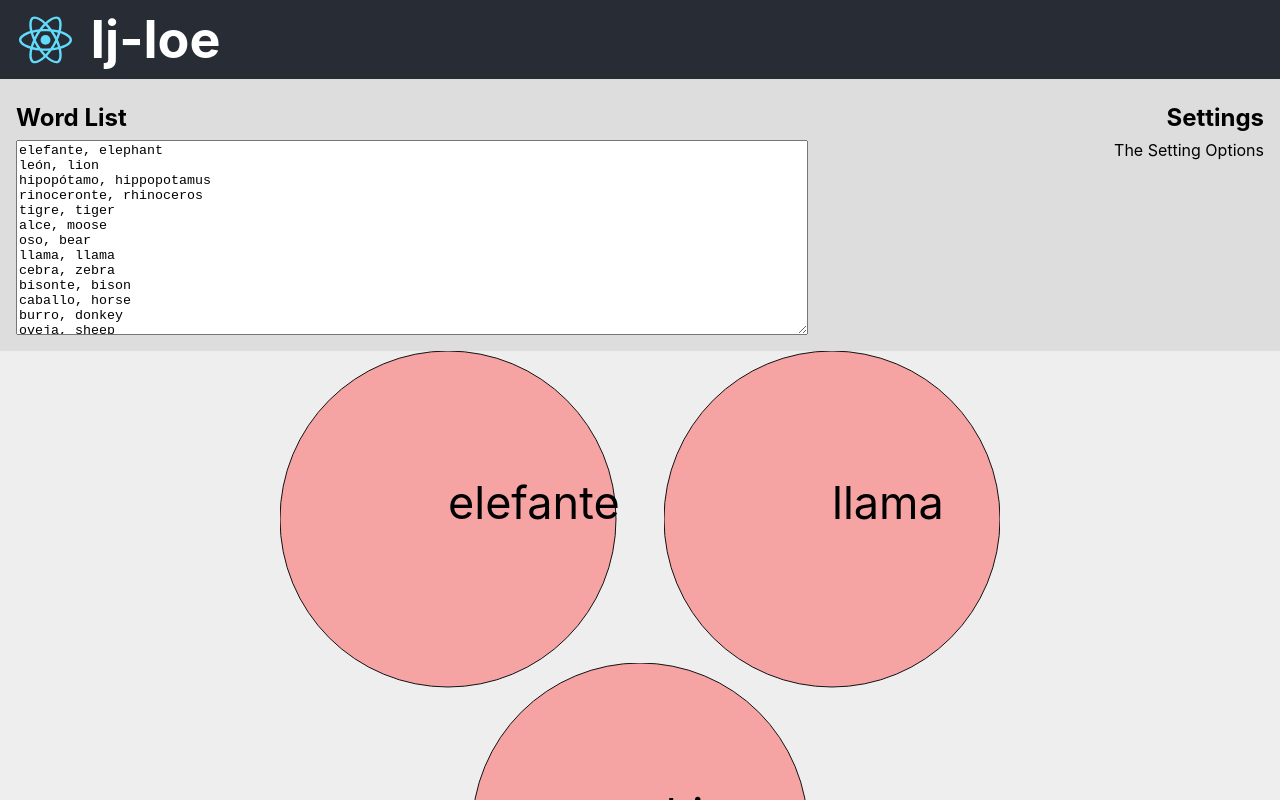
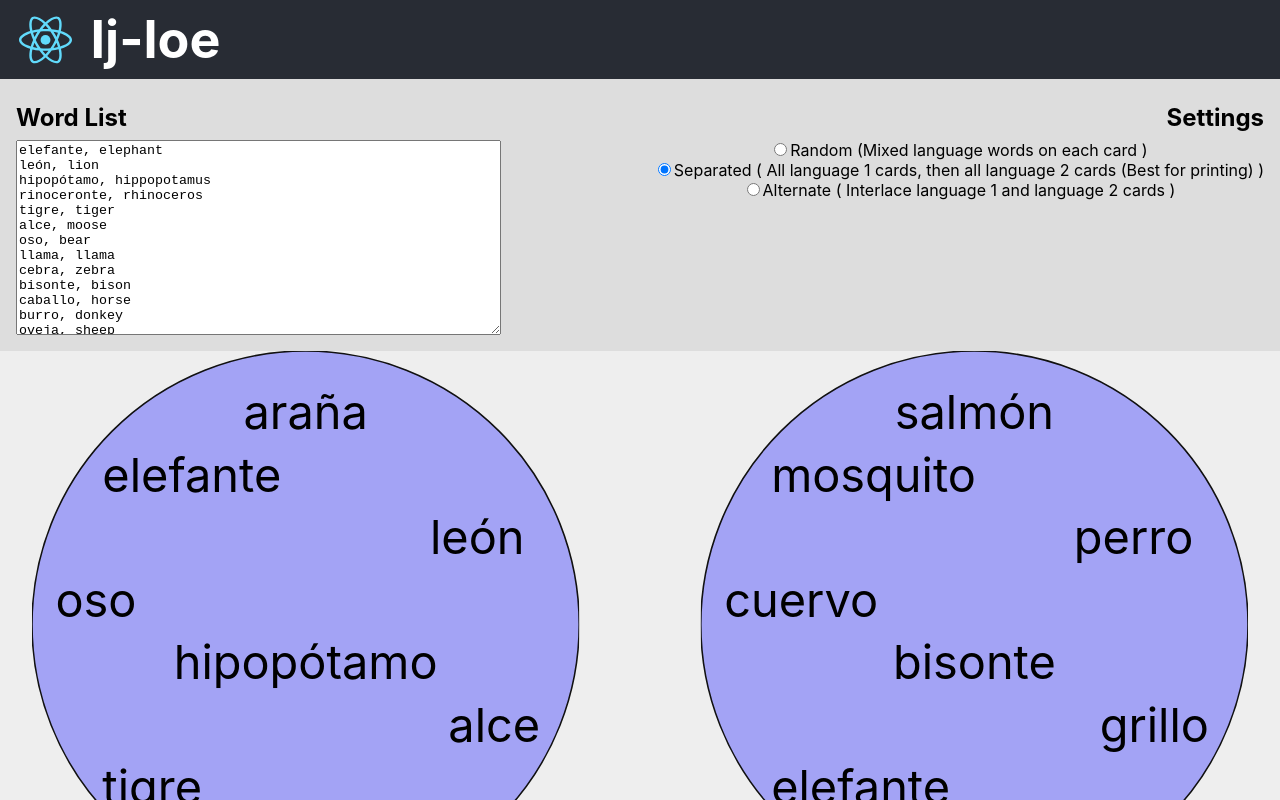
Before and after one commit to ssl37/ij-loe, a React (Create React App) app: page / in a window 1280 px wide. Shown: the top 800 px of the page. Built offline with nearby package versions, Linux system fonts and the light colour scheme.

Commit message:
Layout improvements to words and circles

```diff
--- a/package.json
+++ b/package.json
@@ -50,9 +50,11 @@
   "dependencies": {
     "d3-cloud": "^1.2.5",
     "express": "^4.16.4",
+    "knuth-shuffle": "^1.0.8",
     "react": "^16.9.0",
     "react-dom": "^16.9.0",
     "react-scripts": "3.1.1",
+    "react-tag-cloud": "^1.3.2",
     "uuid": "^3.3.2"
   },
   "devDependencies": {
--- a/src/7array.js
+++ b/src/7array.js
@@ -1,59 +1,60 @@
-let sevenses = [ [ 0, 1, 2, 3, 4, 5, 6, 49 ],
-    [ 7, 8, 9, 10, 11, 12, 13, 49 ],
-    [ 14, 15, 16, 17, 18, 19, 20, 49 ],
-    [ 21, 22, 23, 24, 25, 26, 27, 49 ],
-    [ 28, 29, 30, 31, 32, 33, 34, 49 ],
-    [ 35, 36, 37, 38, 39, 40, 41, 49 ],
-    [ 42, 43, 44, 45, 46, 47, 48, 49 ],
-    [ 0, 43, 37, 31, 25, 19, 13, 50 ],
-    [ 7, 1, 44, 38, 32, 26, 20, 50 ],
-    [ 14, 8, 2, 45, 39, 33, 27, 50 ],
-    [ 21, 15, 9, 3, 46, 40, 34, 50 ],
-    [ 28, 22, 16, 10, 4, 47, 41, 50 ],
-    [ 35, 29, 23, 17, 11, 5, 48, 50 ],
-    [ 42, 36, 30, 24, 18, 12, 6, 50 ],
-    [ 0, 36, 23, 10, 46, 33, 20, 51 ],
-    [ 7, 43, 30, 17, 4, 40, 27, 51 ],
-    [ 14, 1, 37, 24, 11, 47, 34, 51 ],
-    [ 21, 8, 44, 31, 18, 5, 41, 51 ],
-    [ 28, 15, 2, 38, 25, 12, 48, 51 ],
-    [ 35, 22, 9, 45, 32, 19, 6, 51 ],
-    [ 42, 29, 16, 3, 39, 26, 13, 51 ],
-    [ 0, 29, 9, 38, 18, 47, 27, 52 ],
-    [ 7, 36, 16, 45, 25, 5, 34, 52 ],
-    [ 14, 43, 23, 3, 32, 12, 41, 52 ],
-    [ 21, 1, 30, 10, 39, 19, 48, 52 ],
-    [ 28, 8, 37, 17, 46, 26, 6, 52 ],
-    [ 35, 15, 44, 24, 4, 33, 13, 52 ],
-    [ 42, 22, 2, 31, 11, 40, 20, 52 ],
-    [ 0, 22, 44, 17, 39, 12, 34, 53 ],
-    [ 7, 29, 2, 24, 46, 19, 41, 53 ],
-    [ 14, 36, 9, 31, 4, 26, 48, 53 ],
-    [ 21, 43, 16, 38, 11, 33, 6, 53 ],
-    [ 28, 1, 23, 45, 18, 40, 13, 53 ],
-    [ 35, 8, 30, 3, 25, 47, 20, 53 ],
-    [ 42, 15, 37, 10, 32, 5, 27, 53 ],
-    [ 0, 15, 30, 45, 11, 26, 41, 54 ],
-    [ 7, 22, 37, 3, 18, 33, 48, 54 ],
-    [ 14, 29, 44, 10, 25, 40, 6, 54 ],
-    [ 21, 36, 2, 17, 32, 47, 13, 54 ],
-    [ 28, 43, 9, 24, 39, 5, 20, 54 ],
-    [ 35, 1, 16, 31, 46, 12, 27, 54 ],
-    [ 42, 8, 23, 38, 4, 19, 34, 54 ],
-    [ 0, 8, 16, 24, 32, 40, 48, 55 ],
-    [ 7, 15, 23, 31, 39, 47, 6, 55 ],
-    [ 14, 22, 30, 38, 46, 5, 13, 55 ],
-    [ 21, 29, 37, 45, 4, 12, 20, 55 ],
-    [ 28, 36, 44, 3, 11, 19, 27, 55 ],
-    [ 35, 43, 2, 10, 18, 26, 34, 55 ],
-    [ 42, 1, 9, 17, 25, 33, 41, 55 ],
-    [ 0, 7, 14, 21, 28, 35, 42, 56 ],
-    [ 1, 8, 15, 22, 29, 36, 43, 56 ],
-    [ 2, 9, 16, 23, 30, 37, 44, 56 ],
-    [ 3, 10, 17, 24, 31, 38, 45, 56 ],
-    [ 4, 11, 18, 25, 32, 39, 46, 56 ],
-    [ 5, 12, 19, 26, 33, 40, 47, 56 ],
-    [ 6, 13, 20, 27, 34, 41, 48, 56 ],
-    [ 49, 50, 51, 52, 53, 54, 55, 56 ] ];
+let sevenses = [ [ 49, 0, 1, 6, 2, 5, 4, 3 ],
+    [ 27, 47, 18, 38, 9, 52, 0, 29 ],
+    [ 27, 44, 19, 28, 11, 55, 3, 36 ],
+    [ 2, 33, 8, 50, 45, 39, 14, 27 ],
+    [ 15, 2, 25, 28, 48, 38, 51, 12 ],
+    [ 19, 8, 38, 54, 34, 42, 23, 4 ],
+    [ 31, 35, 12, 27, 46, 1, 54, 16 ],
+    [ 13, 4, 52, 24, 33, 35, 15, 44 ],
+    [ 32, 6, 45, 35, 22, 19, 9, 51 ],
+    [ 17, 48, 50, 29, 35, 11, 5, 23 ],
+    [ 35, 8, 47, 53, 25, 30, 20, 3 ],
+    [ 25, 6, 44, 29, 10, 54, 40, 14 ],
+    [ 20, 44, 1, 32, 50, 38, 26, 7 ],
+    [ 23, 47, 31, 7, 39, 15, 55, 6 ],
+    [ 20, 40, 2, 22, 42, 11, 52, 31 ],
+    [ 11, 30, 15, 26, 41, 54, 0, 45 ],
+    [ 25, 17, 41, 33, 9, 42, 55, 1 ],
+    [ 10, 0, 51, 33, 36, 20, 46, 23 ],
+    [ 23, 22, 25, 24, 26, 49, 27, 21 ],
+    [ 33, 21, 38, 11, 6, 53, 43, 16 ],
+    [ 8, 55, 48, 24, 0, 32, 40, 16 ],
+    [ 2, 10, 18, 35, 26, 43, 34, 55 ],
+    [ 32, 56, 25, 18, 11, 46, 39, 4 ],
+    [ 9, 49, 8, 11, 13, 10, 7, 12 ],
+    [ 55, 46, 13, 30, 14, 38, 22, 5 ],
+    [ 42, 30, 12, 24, 50, 18, 36, 6 ],
+    [ 43, 27, 30, 51, 4, 40, 17, 7 ],
+    [ 10, 30, 1, 48, 21, 19, 52, 39 ],
+    [ 5, 56, 19, 47, 26, 33, 12, 40 ],
+    [ 38, 41, 36, 49, 40, 39, 35, 37 ],
+    [ 13, 29, 42, 51, 16, 26, 39, 3 ],
+    [ 17, 3, 10, 38, 56, 45, 31, 24 ],
+    [ 32, 12, 23, 52, 14, 3, 41, 43 ],
+    [ 5, 41, 18, 21, 44, 31, 8, 51 ],
+    [ 43, 19, 0, 37, 31, 13, 25, 50 ],
+    [ 45, 48, 44, 46, 49, 42, 43, 47 ],
+    [ 29, 56, 43, 1, 8, 15, 36, 22 ],
+    [ 16, 47, 22, 10, 50, 41, 4, 28 ],
+    [ 34, 48, 20, 56, 27, 6, 41, 13 ],
+    [ 7, 21, 35, 28, 42, 14, 56, 0 ],
+    [ 31, 30, 49, 28, 29, 34, 33, 32 ],
+    [ 27, 42, 32, 10, 15, 37, 53, 5 ],
+    [ 41, 7, 46, 29, 24, 19, 53, 2 ],
+    [ 24, 54, 5, 28, 20, 43, 39, 9 ],
+    [ 36, 21, 17, 54, 32, 13, 47, 2 ],
+    [ 34, 1, 14, 51, 11, 24, 47, 37 ],
+    [ 49, 16, 19, 18, 17, 14, 15, 20 ],
+    [ 45, 12, 55, 20, 29, 4, 37, 21 ],
+    [ 3, 37, 22, 48, 33, 54, 18, 7 ],
+    [ 26, 37, 8, 46, 28, 17, 52, 6 ],
+    [ 40, 28, 53, 45, 23, 13, 1, 18 ],
+    [ 3, 34, 40, 21, 15, 46, 50, 9 ],
+    [ 36, 9, 53, 14, 48, 31, 26, 4 ],
+    [ 16, 45, 34, 5, 52, 7, 36, 25 ],
+    [ 53, 34, 12, 39, 17, 22, 0, 44 ],
+    [ 51, 52, 54, 53, 56, 50, 55, 49 ],
+    [ 56, 30, 44, 2, 9, 37, 16, 23 ] ];
 
 export default sevenses;
+//module.exports = sevenses;
--- a/src/App.css
+++ b/src/App.css
@@ -74,6 +74,11 @@ textarea.wordlist-area {
   background-color: #eee;
 }
 
+.page-holder {
+  height: 1520vw;
+  width: 95vw;
+}
+
 .il-card {
   stroke: #111;
   stroke-width: 1px;
@@ -94,12 +99,6 @@ textarea.wordlist-area {
   fill: #3333ff;
 }
 
-/*.card-container {*/
-  /*flex-direction: row;*/
-  /*align-items: stretch;*/
-  /*justify-content: space-between;*/
-/*}*/
-
 @media print {
   .App-header {
     display: none;
@@ -113,6 +112,15 @@ textarea.wordlist-area {
     background-color: #fff;
   }
 
+  .page-holder {
+    height: 120in;
+    width: 7.5in;
+  }
+
+  .break-after {
+    page-break-after: always;
+  }
+
   .il-card {
     stroke: #444;
     stroke-width: 2px;
--- a/src/App.js
+++ b/src/App.js
@@ -5,15 +5,33 @@ import {IlControl} from './ijLoeControl';
 import {IlPage} from './ijLoePage';
 import initialWordlist from './initial'
 
+
+
 class App extends React.Component {
     constructor(props) {
         super(props);
-        this.state = {wordlist: initialWordlist.join('\n')};
-        this.updateWordlist = this.updateWordlist.bind(this)
+        this.ladoAlgLookup = {
+            "Random": () => { return () => (Math.floor(Math.random() * 2)); },
+            "Separated": (idx) => { return () => (idx < 28 ? 0 : 1); },
+            "Alternate": (idx) => { return () => (idx % 2); }
+        };
+
+        this.state = {
+            wordlist: initialWordlist.join('\n'),
+            ladoAlg: this.ladoAlgLookup["Separated"]
+        };
+        this.updateWordlist = this.updateWordlist.bind(this);
+        this.updateSettings= this.updateSettings.bind(this);
     }
 
     updateWordlist(evt) {
         this.setState({wordlist: evt.value});
+    }
+
+    updateSettings(evt) {
+        if(evt.algorithm) {
+            this.setState({ladoAlg: this.ladoAlgLookup[evt.algorithm]});
+        }
     }
 
     render () {
@@ -25,8 +43,11 @@ class App extends React.Component {
                         Ij-loe
                     </h1>
                 </header>
-                <IlControl updateWordlist={this.updateWordlist} wordlist={this.state.wordlist}/>
-                <IlPage wordlist={this.state.wordlist}/>
+                <IlControl updateWordlist={this.updateWordlist}
+                           wordlist={this.state.wordlist}
+                           updateSettings={this.updateSettings}
+                />
+                <IlPage wordlist={this.state.wordlist} ladoAlg={this.state.ladoAlg}/>
             </div>
         );
     }
--- a/src/ijLoeControl.js
+++ b/src/ijLoeControl.js
@@ -16,17 +16,57 @@ function Wordlist(props) {
     )
 }
 
-function SettingsOptions() {
-    return <div>The Setting Options</div>
+function AlgOption(props) {
+    let myValue = props.label.split(' ')[0];
+    return (
+        <div className="radio">
+            <label>
+                <input type="radio" value={myValue} checked={props.alg === myValue} onChange={props.updateAlg} />
+                { props.label }
+            </label>
+        </div>
+    );
 }
 
-function Settings() {
+class SettingsOptions extends React.Component {
+    constructor(props) {
+        super(props);
+        this.state = {selectedAlg: "Separated"};
+        this.handleAlg = this.handleAlg.bind(this);
+    }
+
+    handleAlg(evt) {
+        this.setState({selectedAlg: evt.target.value});
+        this.props.update({algorithm: evt.target.value});
+    }
+
+    render() {
+        return (
+            <div>
+                <AlgOption label={'Random (Mixed language words on each card )'}
+                           alg={this.state.selectedAlg}
+                           updateAlg={this.handleAlg}
+                />
+                <AlgOption label={'Separated ( All language 1 cards, then all language 2 cards (Best for printing) )'}
+                           alg={this.state.selectedAlg}
+                           updateAlg={this.handleAlg}
+                />
+                <AlgOption label={'Alternate ( Interlace language 1 and language 2 cards )'}
+                           alg={this.state.selectedAlg}
+                           updateAlg={this.handleAlg}
+                />
+            </div>
+        )
+    }
+}
+
+function Settings(props) {
     return (
         <div className="settings-panel">
         <div className="panel-header">
             <h2 className="tight-header">Settings</h2>
         </div>
-            <SettingsOptions />
+            <SettingsOptions update={props.updateSettings}/>
         </div>
     )
 }
@@ -36,7 +76,7 @@ export function IlControl(props) {
     return (
         <div className="ilControl">
             <Wordlist updateWordlist={props.updateWordlist} wordlist={props.wordlist} />
-            <Settings />
+            <Settings updateSettings={props.updateSettings}/>
         </div>
     );
 }
--- a/src/ijLoePage.js
+++ b/src/ijLoePage.js
@@ -1,5 +1,5 @@
 import React from 'react';
-import ReactDOM from "react-dom";
+
 //import Flexbox from 'react-svg-flexbox';
 //import logo from './logo.svg';
 //import './App.css';
@@ -7,56 +7,72 @@ import sevenses from './7array';
 
 
 function Card(props) {
+    // let hcPos = [
+    //     ["25", "175", "20", "start"],
+    //     ["55", "75", "40", "start"],
+    //     ["90", "315", "-40", "start"],
+    //     ["170", "25", "80", "start"],
+    //     ["175", "175", "0", "middle"],
+    //     ["300", "80", "-40", "end"],
+    //     ["275", "285", "40", "end"],
+    //     ["285", "175", "90", "middle"],
+    // ];
+    let hcPos = [
+        ["175", "50", "0", "middle"],
+        ["45", "90", "0", "start"],
+        ["315", "130", "0", "end"],
+        ["15", "170", "0", "start"],
+        ["175", "210", "0", "middle"],
+        ["325", "250", "0", "end"],
+        ["45", "290", "0", "start"],
+        ["175", "330", "0", "middle"],
+    ];
+
+    let wordDivs = props.words.map((wordPairs, idx) => {
+        let p = hcPos[idx];
+        let thisword = wordPairs[props.lado()].trim();
+        if(thisword.match(' ')) {
+            thisword = thisword.split(' ').map((subword, swidx) => {
+                return (
+                    <tspan key={swidx} x={p[0]} dy={swidx===0 ? "-.5em" : "1em"}>{subword}</tspan>
+                );
+            })
+        }
+        return (
+            <text key={idx} fontSize="30"
+                  x={p[0]} y={p[1]}
+                  textAnchor={p[3]}
+                  transform={`rotate(${p[2]}, ${p[0]}, ${p[1]})`}>
+                {thisword}
+            </text>
+        );
+    });
     //let shift = `translate(${props.pos.x} ${props.pos.y})`;
     return (
-        <svg x={props.pos.x+'in'} y={props.pos.y+'in'}>
-        <g>
-            <circle className="il-card" cx="1.75in" cy="1.75in" r="1.75in" />
-            <text fontSize="45" x="1.75in" y="1.75in">
-                {(props.words[0] ? props.words[0][0] : 'Nope')}
-            </text>
-        </g>
+        <svg className={(props.breakafter ? "break-after" : "")}
+             x={props.pos.x} y={props.pos.y}
+             width="45" height="45" viewBox={'0 0 350 350'}>
+            <g>
+
+                <circle className={"il-card "+(props.lado() === 1 ? "red-fill" : "blue-fill")}
+                        cx="175" cy="175" r="175" />
+                {wordDivs}
+
+            </g>
         </svg>
     )
 }
 
-export class IlPage extends React.Component {
-    state = {
-        contentWidth: 500,
-        contentHeight: 20000,
-    };
-
-    measureElement = (element) => {
-        const DOMNode = ReactDOM.findDOMNode(element);
-        return {
-            contentWidth: DOMNode.clientWidth,
-            contentHeight: DOMNode.clientHeight,
-        };
-    };
 
 
-    // Let's suppose <CardContent /> will not change in size so
-    // we don't have to be aware of its possible changes
-    componentDidMount() {
-        this.content && this.setState( this.measureElement(this.content) );
-        console.log('calling did mount', this.state, this.content);
-    }
+export class IlPage extends React.Component {
 
-    // render() {
-    //     return(
-    //         <div>
-    //             <CardContent  content={this.props.cardContent} />
-    //             {this.isThereRoomForImage() ? <BottomImage /> : null}
-    //         </div>
-    //     );
-    // };
-    //
-
-    calculateOffsets() {
+    constructor(props) {
+        super(props);
         let PAGE_MARGIN = 0;
-        let CARD_X_OFFSET = 2;
-        let CARD_Y_OFFSET = 3.25;
-        let PAGE_Y_OFFSET = 10.22;
+        let CARD_X_OFFSET = 27.5; //2;
+        let CARD_Y_OFFSET = 40; //3.25;
+        let PAGE_Y_OFFSET = 136.5; //10.22;
 
         this.getY = (idx) => {
             let cardspot = Math.floor( 2.0 * (idx % 5) / 3 );
@@ -69,22 +85,22 @@ export class IlPage extends React.Component {
     }
 
     render() {
-        console.log('calling render');
-        this.calculateOffsets();
         let wordPairs = this.props.wordlist.split('\n').map((strPair) => strPair.split(','));
         let cardGroups = sevenses.map((cardWords, cardIdx) => {
             return {
                 words: cardWords.map((idx) => wordPairs[idx]),
-                pos: {x: this.getX(cardIdx), y: this.getY(cardIdx)}
+                pos: {x: this.getX(cardIdx), y: this.getY(cardIdx)},
+                lado: this.props.ladoAlg(cardIdx),
+                breakafter: (cardIdx % 5 === 4)
             }
         });
         let groupCircles = cardGroups.map((card,idx) => {
-            return <Card key={idx} words={card.words} pos={card.pos} />;
+            return <Card key={idx} breakafter={card.breakafter} words={card.words} pos={card.pos} lado={card.lado}/>;
         });
 
         return (
             <div className="ilPage">
-                <svg ref={(r) => {console.log('in the ref', r); this.content = r}} height='123in' width='7.5in'>
+                <svg className="page-holder" viewBox={'0 0 100 1600'}>
                     {groupCircles}
                 </svg>
             </div>
```
Also changed, not shown: 1 other file (tests, documents, lock files or other folders).
